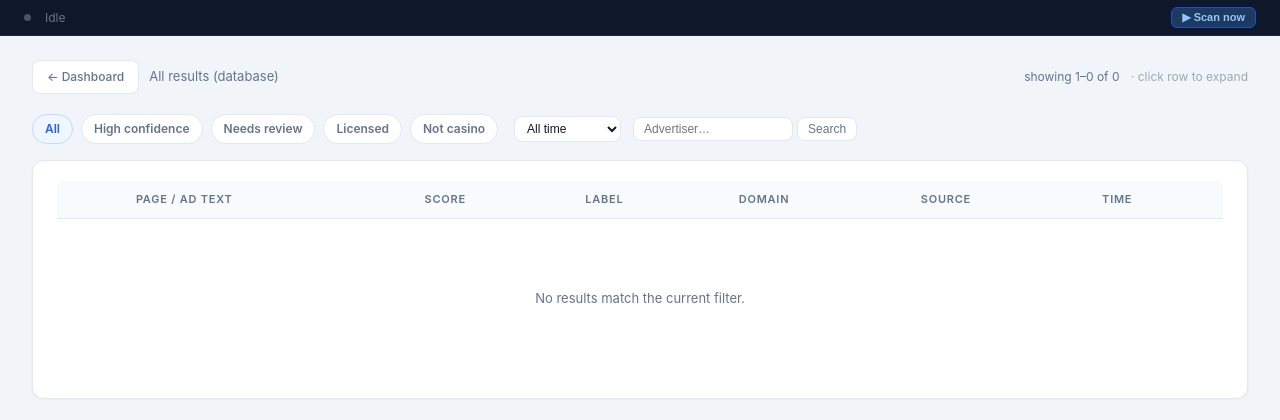
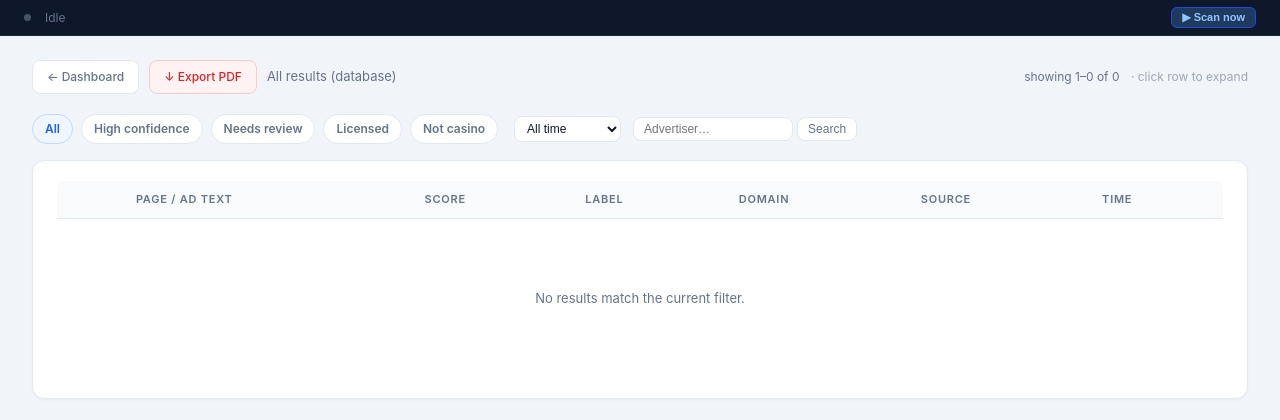
Before and after one commit to MarkoO81/casino-ad-classifier, a Flask app: page /results in a window 1280 px wide. Shown: the part 56-476 px from the top of the page. Run offline with Flask 3, Linux system fonts and the light colour scheme; the visitor is signed in with stand-in values (Sample User, id 1); data that the repository does not hold is empty.

Commit message:
Add PDF export and auto-migrate JSON data into DB on startup
- database.py: migrate_from_json() seeds DB from last_scan_results.json
  if ads table is empty (runs once on first startup after DB integration)
- app.py: call migration on startup; add /export/pdf route (fpdf2)
  — accepts same label/source/advertiser/days filters as /results,
  exports up to 500 ads as a formatted PDF with summary counts table
- requirements-web.txt: add fpdf2>=2.7 (pure Python, no system deps)
- results.html: Export PDF button passes current filters to /export/pdf
- history.html: Export PDF (all) button

Co-Authored-By: Claude Sonnet 4.6 <noreply@anthropic.com>

```diff
--- a/app.py
+++ b/app.py
@@ -52,6 +52,17 @@ def login_required(f):
 # Start background scheduler on first import
 _settings = cfg.load()
 scheduler.start(_settings.get("scan_interval", "off"))
+
+# One-time migration: seed DB from last_scan_results.json if DB is empty
+try:
+    from src import database as _db
+    _migrated = _db.migrate_from_json(scheduler.LAST_RESULTS_PATH, scheduler.HISTORY_PATH)
+    if _migrated:
+        import logging as _logging
+        _logging.getLogger(__name__).info("DB seeded with %d ads from JSON", _migrated)
+except Exception as _e:
+    import logging as _logging
+    _logging.getLogger(__name__).warning("DB migration skipped: %s", _e)
 
 
 def apply_settings(settings: dict):
@@ -289,6 +300,122 @@ def history_page():
     return render_template("history.html", scans=scans)
 
 
+@app.route("/export/pdf")
+@login_required
+def export_pdf():
+    from src import database as db
+    from src.version import __version__
+    from datetime import datetime
+
+    label      = request.args.get("label", "").strip()
+    source     = request.args.get("source", "").strip()
+    advertiser = request.args.get("advertiser", "").strip()
+    days       = int(request.args.get("days", 0) or 0)
+
+    results = db.query_ads(label=label, source=source, advertiser=advertiser,
+                           days=days, limit=500, offset=0)
+
+    try:
+        from fpdf import FPDF
+    except ImportError:
+        return "fpdf2 not installed — run: pip install fpdf2", 500
+
+    LABEL_COLORS = {
+        "casino_high_confidence": (220, 38, 38),
+        "casino_review":          (245, 158, 11),
+        "licensed_operator":      (37, 99, 235),
+        "not_casino":             (22, 163, 74),
+    }
+    LABEL_NAMES = {
+        "casino_high_confidence": "High confidence",
+        "casino_review":          "Needs review",
+        "licensed_operator":      "Licensed",
+        "not_casino":             "Not casino",
+    }
+
+    pdf = FPDF()
+    pdf.set_auto_page_break(auto=True, margin=15)
+    pdf.add_page()
+    pdf.set_margins(15, 15, 15)
+
+    # ── Title block ──────────────────────────────────────────────────────────
+    pdf.set_font("Helvetica", "B", 18)
+    pdf.set_text_color(15, 23, 42)
+    pdf.cell(0, 10, "Casino Ad Classifier — Report", ln=True)
+
+    pdf.set_font("Helvetica", "", 10)
+    pdf.set_text_color(100, 116, 139)
+    filters_str = "  |  ".join(filter(None, [
+        f"Label: {label}" if label else "",
+        f"Source: {source}" if source else "",
+        f"Advertiser: {advertiser}" if advertiser else "",
+        f"Last {days} days" if days else "All time",
+    ]))
+    pdf.cell(0, 6, f"Generated: {datetime.now().strftime('%Y-%m-%d %H:%M')}   v{__version__}", ln=True)
+    pdf.cell(0, 6, f"Filters: {filters_str or 'None'}", ln=True)
+    pdf.ln(4)
+
+    # ── Summary counts ───────────────────────────────────────────────────────
+    counts = {lbl: sum(1 for r in results if r.get("label") == lbl)
+              for lbl in LABEL_NAMES}
+    pdf.set_font("Helvetica", "B", 11)
+    pdf.set_text_color(15, 23, 42)
+    pdf.cell(0, 8, f"Total ads: {len(results)}", ln=True)
+
+    pdf.set_font("Helvetica", "", 10)
+    for lbl, name in LABEL_NAMES.items():
+        r, g, b = LABEL_COLORS[lbl]
+        pdf.set_text_color(r, g, b)
+        pdf.cell(50, 6, f"  {name}:", ln=False)
+        pdf.set_text_color(15, 23, 42)
+        pdf.cell(0, 6, str(counts[lbl]), ln=True)
+    pdf.ln(4)
+
+    # ── Table header ─────────────────────────────────────────────────────────
+    pdf.set_fill_color(241, 245, 249)
+    pdf.set_draw_color(226, 232, 240)
+    pdf.set_text_color(100, 116, 139)
+    pdf.set_font("Helvetica", "B", 8)
+    col_w = [42, 72, 16, 30, 28]
+    headers = ["Advertiser", "Ad text", "Score", "Label", "Domain"]
+    for w, h in zip(col_w, headers):
+        pdf.cell(w, 7, h, border=1, fill=True)
+    pdf.ln()
+
+    # ── Table rows ───────────────────────────────────────────────────────────
+    pdf.set_font("Helvetica", "", 8)
+    for row in results:
+        lbl = row.get("label", "")
+        r, g, b = LABEL_COLORS.get(lbl, (100, 116, 139))
+
+        advertiser_cell = (row.get("advertiser") or row.get("page_name") or "—")[:38]
+        text_cell       = (row.get("ad_text") or row.get("text") or "")[:80].replace("\n", " ")
+        score_cell      = f"{row.get('score', 0):.2f}"
+        label_cell      = LABEL_NAMES.get(lbl, lbl)[:20]
+        domain_cell     = (row.get("final_domain") or "—")[:22]
+
+        # Row height — expand if text wraps
+        row_h = 6
+        pdf.set_text_color(15, 23, 42)
+        pdf.cell(col_w[0], row_h, advertiser_cell, border="LRB")
+        pdf.cell(col_w[1], row_h, text_cell, border="LRB")
+        pdf.set_text_color(r, g, b)
+        pdf.cell(col_w[2], row_h, score_cell, border="LRB", align="C")
+        pdf.cell(col_w[3], row_h, label_cell, border="LRB")
+        pdf.set_text_color(15, 23, 42)
+        pdf.cell(col_w[4], row_h, domain_cell, border="LRB")
+        pdf.ln()
+
+    from flask import Response
+    pdf_bytes = pdf.output()
+    filename = f"casino_report_{datetime.now().strftime('%Y%m%d_%H%M')}.pdf"
+    return Response(
+        bytes(pdf_bytes),
+        mimetype="application/pdf",
+        headers={"Content-Disposition": f"attachment; filename={filename}"}
+    )
+
+
 @app.route("/scan", methods=["GET", "POST"])
 @login_required
 def scan():
--- a/requirements-web.txt
+++ b/requirements-web.txt
@@ -8,3 +8,4 @@ beautifulsoup4>=4.12
 apscheduler>=3.10
 playwright>=1.44
 meta-ads-collector>=1.3.0
+fpdf2>=2.7
--- a/src/database.py
+++ b/src/database.py
@@ -195,6 +195,38 @@ def get_trend(days: int = 30) -> list[dict]:
     return [dict(r) for r in rows]
 
 
+def migrate_from_json(last_results_path: Path, history_path: Path) -> int:
+    """One-time import of last_scan_results.json into the DB if ads table is empty."""
+    conn = connect()
+    if conn.execute("SELECT COUNT(*) FROM ads").fetchone()[0] > 0:
+        conn.close()
+        return 0
+
+    imported = 0
+    if last_results_path.exists():
+        try:
+            ads = json.loads(last_results_path.read_text())
+        except Exception:
+            ads = []
+        if ads:
+            from datetime import datetime as _dt
+            ts = ads[0].get("ts") or _dt.now().isoformat(timespec="seconds")
+            sources = list({a.get("source", "web") for a in ads})
+            counts = {
+                "total":          len(ads),
+                "flagged_high":   sum(1 for a in ads if a.get("label") == "casino_high_confidence"),
+                "flagged_review": sum(1 for a in ads if a.get("label") == "casino_review"),
+                "licensed":       sum(1 for a in ads if a.get("label") == "licensed_operator"),
+                "not_casino":     sum(1 for a in ads if a.get("label") == "not_casino"),
+            }
+            scan_id = insert_scan(conn, ts, sources, 0, counts)
+            imported, _ = upsert_ads(conn, ads, scan_id, ts)
+            logger.info("Migrated %d ads from last_scan_results.json (scan_id=%d)", imported, scan_id)
+
+    conn.close()
+    return imported
+
+
 def _dedup_key(ad: dict) -> str:
     ad_id = (ad.get("ad_id") or "").strip()
     if ad_id:
--- a/templates/history.html
+++ b/templates/history.html
@@ -64,7 +64,10 @@
 {% include '_statusbar.html' %}
 
 <div class="container">
-  <h2>Scan History</h2>
+  <div style="display:flex;align-items:center;justify-content:space-between;margin-bottom:16px;">
+    <h2 style="margin-bottom:0;">Scan History</h2>
+    <a href="/export/pdf" style="display:inline-flex;align-items:center;gap:6px;padding:6px 14px;background:#fef2f2;border:1px solid #fecaca;border-radius:8px;font-size:12px;color:#dc2626;text-decoration:none;font-weight:600;">↓ Export PDF (all)</a>
+  </div>
 
   <div class="card">
     {% if not scans %}
--- a/templates/results.html
+++ b/templates/results.html
@@ -147,8 +147,10 @@
 <div class="container">
 
   {# ── Filter bar ── #}
+  {%- set _export_qs -%}{% if label_filter %}label={{ label_filter }}&{% endif %}{% if source_filter %}source={{ source_filter }}&{% endif %}{% if advertiser_filter %}advertiser={{ advertiser_filter }}&{% endif %}{% if days_filter %}days={{ days_filter }}{% endif %}{%- endset -%}
   <div class="filter-bar">
     <a href="/" class="back-btn">← Dashboard</a>
+    <a href="/export/pdf?{{ _export_qs }}" class="back-btn" style="border-color:var(--red-border);color:var(--red-text);background:var(--red-dim);">↓ Export PDF</a>
 
     {% if label_filter %}
     {% set lc = 'red' if label_filter == 'casino_high_confidence' else ('amber' if label_filter == 'casino_review' else ('blue' if label_filter == 'licensed_operator' else 'green')) %}
```
